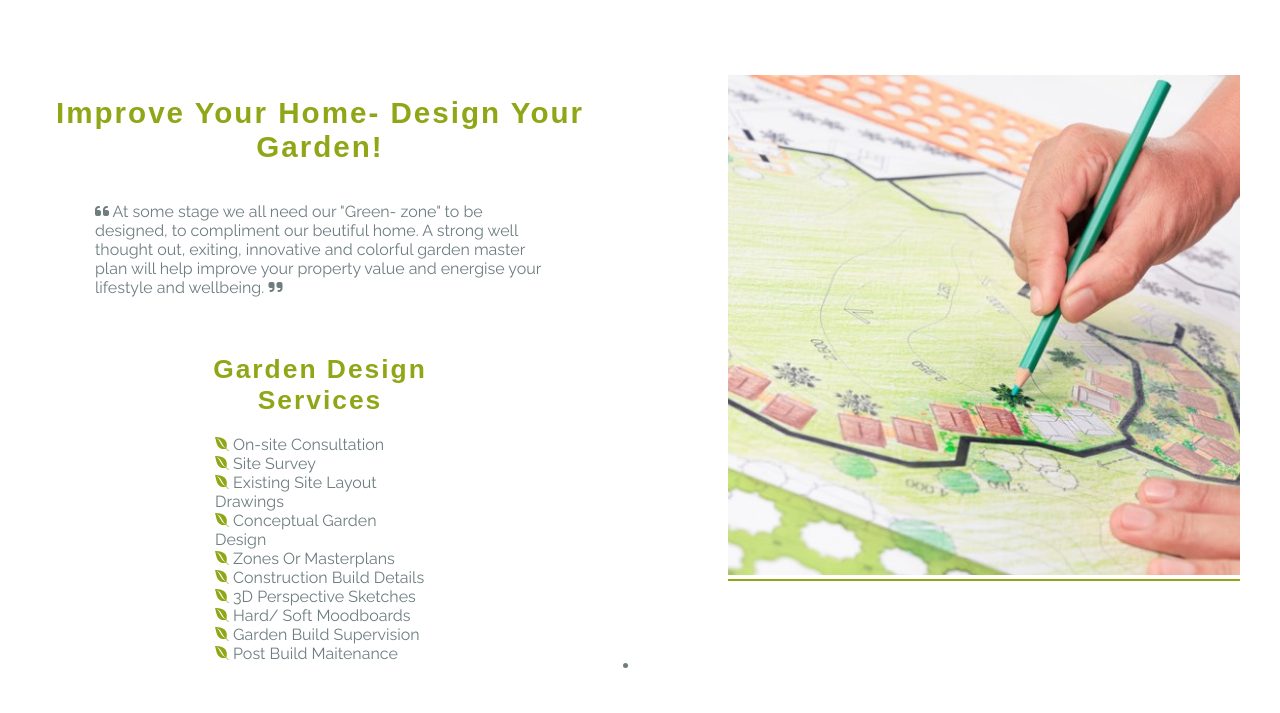
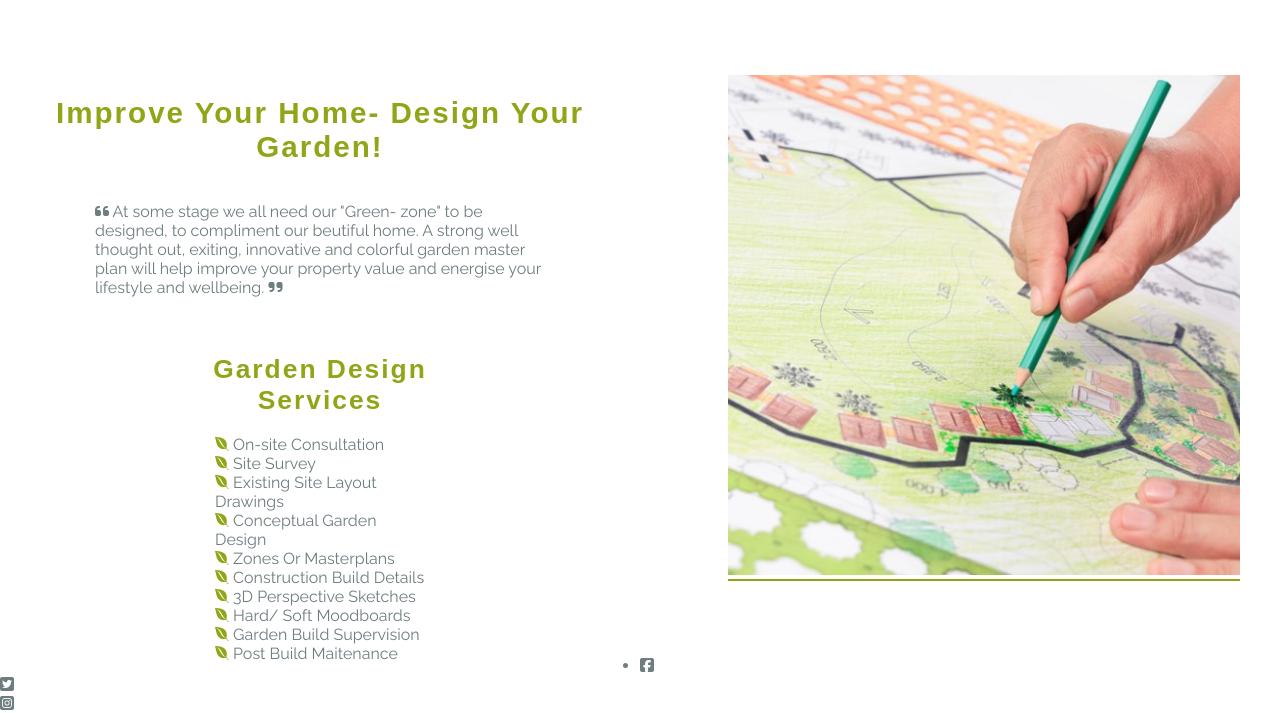
Before and after one commit to Indrakens/garden-design-shop, a plain HTML site: page index.html in a window 1280 px wide. Shown: the part 554-1267 px from the top of the page. Drawn offline with Linux system fonts and the light colour scheme; a web font is replaced by a local one.

Commit message:
Add fontawesom icons to social media links

```diff
--- a/index.html
+++ b/index.html
@@ -79,9 +79,9 @@
 
     <footer>
        <ul class="social-media">
-        <li></li>
-        <li></li>
-        <li></li>
+        <li><i class="fa-brands fa-square-facebook" style="color: #6e7d80;"></i></li>
+        <li><i class="fa-brands fa-square-twitter" style="color: #6e7d80;"></i></li>
+        <li><i class="fa-brands fa-square-instagram" style="color: #6e7d80;"></i></li>
        </ul>
     </footer>
 
```
